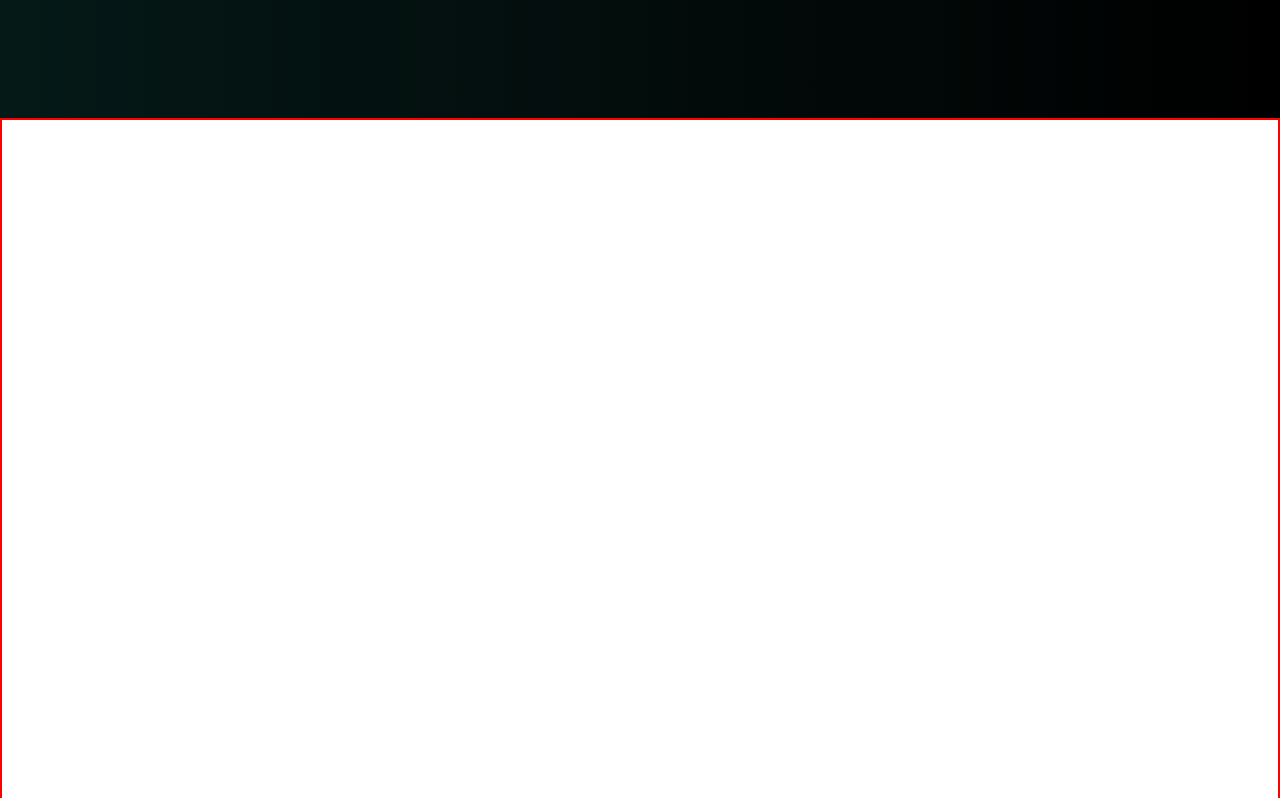
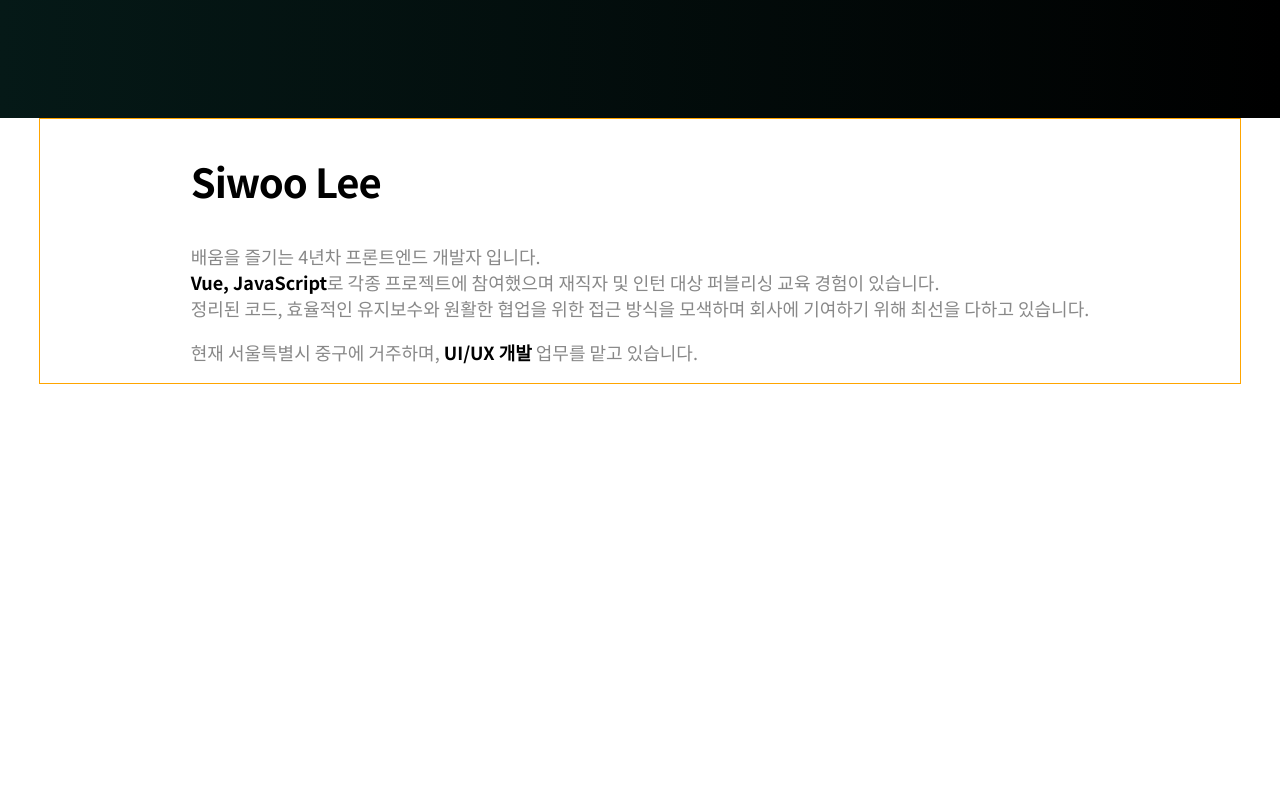
Before and after one commit to lswdev/simple-portfolio, a Vue app in the folder portfolio/: page /enter in a window 1280 px wide. Shown: the part 682-1480 px from the top of the page. Built offline with nearby package versions, Linux system fonts and the light colour scheme.

Commit message:
마우스 애니메이션 오류사항 수정

```diff
--- a/portfolio/src/App.vue
+++ b/portfolio/src/App.vue
@@ -9,9 +9,9 @@
       </div>
 
       <div class="common-page">
-        <div style="width: 100%; height: 100vh; border: 2px solid red; box-sizing: border-box;"></div>
-        <div style="width: 100%; height: 100vh; border: 2px solid green; box-sizing: border-box;"></div>
-        <div style="width: 100%; height: 100vh; border: 2px solid greenyellow; box-sizing: border-box;"></div>
+        <Intro></Intro>
+        <Works></Works>
+        <Resume></Resume>
       </div>
 
     </div>
@@ -20,9 +20,12 @@
 
 <script>
 import Enter from '@/views/Enter.vue';
+import Intro from '@/views/Intro.vue';
+import Works from '@/views/Works.vue';
+import Resume from '@/views/Resume.vue';
 
 export default {
-  components: { Enter },
+  components: { Enter, Intro, Works, Resume },
   data: () => ({
     page: 0,
   }),
--- a/portfolio/src/assets/css/app.css
+++ b/portfolio/src/assets/css/app.css
@@ -14,7 +14,13 @@
 @import "intro.css";
 
 /* ALL */
-*::-webkit-scrollbar { display: none }
+* {
+  /*box-sizing: border-box;*/
+  -webkit-font-smoothing: inherit;
+}
+*::-webkit-scrollbar {
+  display: none
+}
 html, body {
   width: 100%;
   height: 100%;
--- a/portfolio/src/assets/css/common.css
+++ b/portfolio/src/assets/css/common.css
@@ -1,9 +1,29 @@
 /* 공통 사용 페이지 */
 .common-page {
-  position: relative; /* 변경 */
-  top: 0; /* 초기 위치 설정 */
+  position: relative;
+  top: 0;
   z-index: 101;
   width: 100%;
-  height: 100vh; /* 전체 높이 설정 */
-  transition: top 0.9s ease; /* 부드러운 전환 효과 */
+  height: 100vh;
+  transition: top 0.9s ease;
 }
+.common-page > div {
+  width: 100%;
+  height: 100vh;
+  background-color: #FFF;
+}
+.common-page > div:nth-child(2n) { border: 1px solid green; }
+
+/* 페이지 컨테이너 */
+.page-contain {
+  border: 1px solid orange;
+  max-width: 1200px;
+  margin: 0 auto;
+  display: flex;
+  flex-direction: column;
+  align-items: center;
+}
+/* 아이템 요소 컨테이너 */
+.item-contain {
+  max-width: 1000px;
+}
--- a/portfolio/src/assets/css/intro.css
+++ b/portfolio/src/assets/css/intro.css
@@ -0,0 +1,12 @@
+
+section.page-contain h2 {
+  font-size: 40px;
+  letter-spacing: -1px;
+}
+section.page-contain p {
+  font-size: 18px;
+  color: rgb(136, 136, 136);
+}
+section.page-contain p > b {
+  color: #000;
+}
--- a/portfolio/src/views/Intro.vue
+++ b/portfolio/src/views/Intro.vue
@@ -1,7 +1,26 @@
 
 <template>
   <div id="intro-page">
-    Intro Page
+    <section class="page-contain">
+      <div class="item-contain">
+        <h2>Siwoo Lee</h2>
+        <p>
+          배움을 즐기는 4년차 프론트엔드 개발자 입니다. <br>
+          <b>Vue, JavaScript</b>로 각종 프로젝트에 참여했으며 재직자 및 인턴 대상 퍼블리싱 교육 경험이 있습니다. <br>
+          정리된 코드, 효율적인 유지보수와 원활한 협업을 위한 접근 방식을 모색하며 회사에 기여하기 위해 최선을 다하고 있습니다.
+        </p>
+        <p>
+          현재 서울특별시 중구에 거주하며, <b>UI/UX 개발</b> 업무를 맡고 있습니다.
+        </p>
+      </div>
+
+      <div class="item-contain">
+        <nav>
+
+        </nav>
+      </div>
+
+    </section>
   </div>
 </template>
 
@@ -10,8 +29,5 @@
     data:() => ({
 
     }),
-    created() {
-      window.$('.main-grid').css('display', 'block');
-    }
   }
 </script>
```
